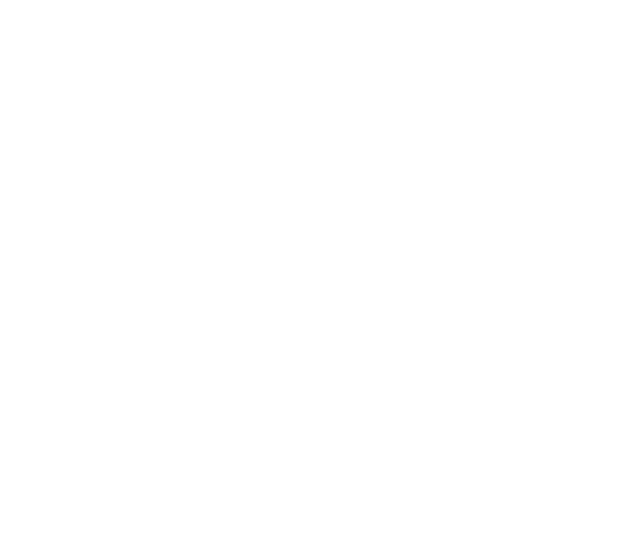
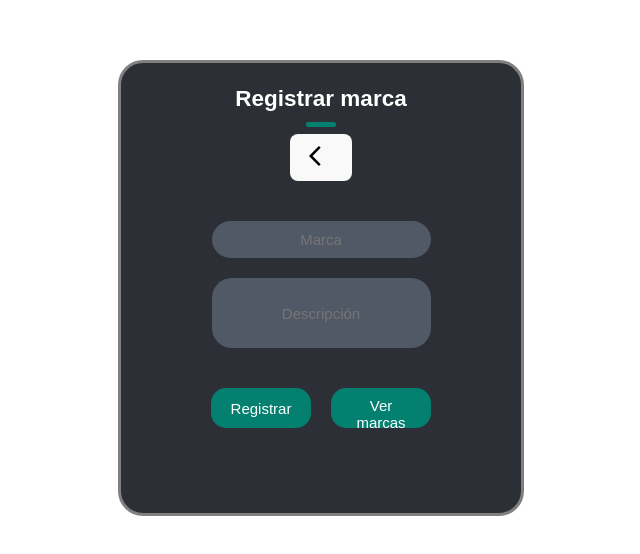
Before and after one commit to B3RZVS/mega_store_front., a React (Vite) app: page /registrarMarca in a window 1280 px wide. Before the commit this address had no page. Shown: the part 112-666 px from the top of the page, without its empty margins (319-959 px from the left). Built offline with nearby package versions, Linux system fonts and the light colour scheme.

Commit message:
Marca versión 1.0
Realicé el componente registrarMarca, registrarMarca.css

```diff
--- a/src/App.tsx
+++ b/src/App.tsx
@@ -2,6 +2,8 @@
 import { Route, Routes } from 'react-router-dom';
 import Prueba from './pages/Prueba';
 import Menu from './components/menu/menu.tsx';
+import { RegistrarMarca } from './components/marca/registrarMarca.tsx';
+
 
 function App() {
 
@@ -9,6 +11,8 @@
     <Routes>
       <Route element={<Prueba />} path="/" />
       <Route element={<Menu/>} path="/menu"/>
+      <Route element={<RegistrarMarca/>} path="/registrarMarca"/>
+
     </Routes>
   )
 }
--- /dev/null
+++ b/src/components/marca/registrarMarca.css
@@ -0,0 +1,139 @@
+html, body {
+    height: 100%; /* Asegúrate de que el body tenga altura completa */
+    padding: 0;
+    margin: 0; /* Elimina el margen por defecto del body */
+}
+
+body {
+    display: flex; /* Habilita Flexbox en el body */
+    flex-direction: column;
+    justify-content: center; /* Centra horizontalmente */
+    align-items: center; /* Centra verticalmente */
+    text-align:center;
+    font-family: Arial, sans-serif; /* Define la tipografía */
+}
+
+.pantalla {
+    padding:0;
+    margin:0;
+    border: 3px solid grey;
+    border-radius:25px;
+    height:450px;
+    width: 400px;
+    display:flex; /*para uqe el contenido se ajuste dentor de este contenedor*/
+    align-items:center;
+    justify-content:center;
+    flex-direction:column; /*flex por defecto los ordena en filas, yo los quiero en columnas*/
+    background-color:#2C2F35;
+    font-size:15px;
+}
+
+input {
+
+    margin-bottom: 20px; /* Espaciado inferior si el input está seguido por otro elemento */
+    padding: 10px; /* Espaciado interno en el input */
+}
+
+.centrar{
+    text-align:center;
+}
+form{
+    width:100%;
+    height:100%;
+    font-size: 15px;
+    color:#FFFFFF;
+
+}
+.marca{
+
+    margin-bottom:20px;
+    margin-top:40px;
+    color:white;
+    background-color: #515966;
+    border:#2C2F35;
+    border-radius: 20px;
+    text-align:center;
+    font-size:15px;
+
+}
+.descripcion{
+    height:70px;
+    text-align:center;
+    background-color: #515966;
+    color:white;
+    text-decoration:none;
+    border:#2C2F35;
+    border-radius: 20px;
+    box-sizing: border-box;
+    font-size:15px;
+
+}
+.titulo{
+    position:relative;
+    color:white;
+}
+.titulo::after {
+    content:"";
+    width:30px;
+    height:5px;
+    border-radius:3px;
+    background:#048070;
+    position: absolute;
+    bottom:-12px;
+    left: 50%; /* Posiciona el pseudo-elemento a la mitad del ancho del elemento .titulo */
+    transform: translateX(-50%); /* Ajusta la posición para centrar el pseudo-elemento horizontalmente */
+
+}
+.boton{
+    margin-top:20px;
+    width:100px;
+    height:40px;
+    color:white;
+    background-color: #048070;
+    cursor:pointer;
+    border-radius: 15px;
+    border:none;
+    font-size:15px;
+
+}
+.boton:hover{
+   background-color:#28aa98;
+}
+
+.contenedor{
+    display:flex;
+    width:10%;
+    height: 10%;
+
+
+}
+.atras{
+
+
+    color:white;
+    width:200px;
+    height: 20x;
+    background-color: #048070;
+    text-decoration: none;
+    border-radius: 5px;
+    padding:7px;
+    font-family: arial;
+    font-size:15px;
+    margin-left:150px;
+    margin-bottom:105px;
+
+}
+.atras:hover{
+
+    background-color:#28aa98;
+    box-shadow: 0 4px 8px rgba(0, 0, 0, 0.2); /* Sombra al hacer hover */
+}
+div{
+    justify-content: space-between;
+    align-items: center;
+}
+.botones{
+    display:flex;
+    justify-content:Center;
+    gap:20px;
+}
--- /dev/null
+++ b/src/components/marca/registrarMarca.tsx
@@ -0,0 +1,26 @@
+import React from 'react';
+import "./registrarMarca.css";
+import ArrowBackIosIcon from '@mui/icons-material/ArrowBackIos';
+
+export const RegistrarMarca: React.FC = () => {
+    return (
+        <div className="pantalla">
+            <h2 className="titulo">Registrar marca</h2>
+            <button>
+                <ArrowBackIosIcon />  {/* Agrega el ícono dentro del botón */}
+            </button>
+
+            <form>
+                <input className="marca" type="text" placeholder="Marca" />
+                <br />
+                <input className="descripcion" type="text" placeholder="Descripción" />
+                <br />
+                <div className="botones">
+                    <button className="boton" type="submit">Registrar</button>
+                    <button className="boton" type="button">Ver marcas</button>
+                </div>
+
+            </form>
+        </div>
+    );
+};
```
Also changed, not shown: 1 other file (tests, documents, lock files or other folders).
